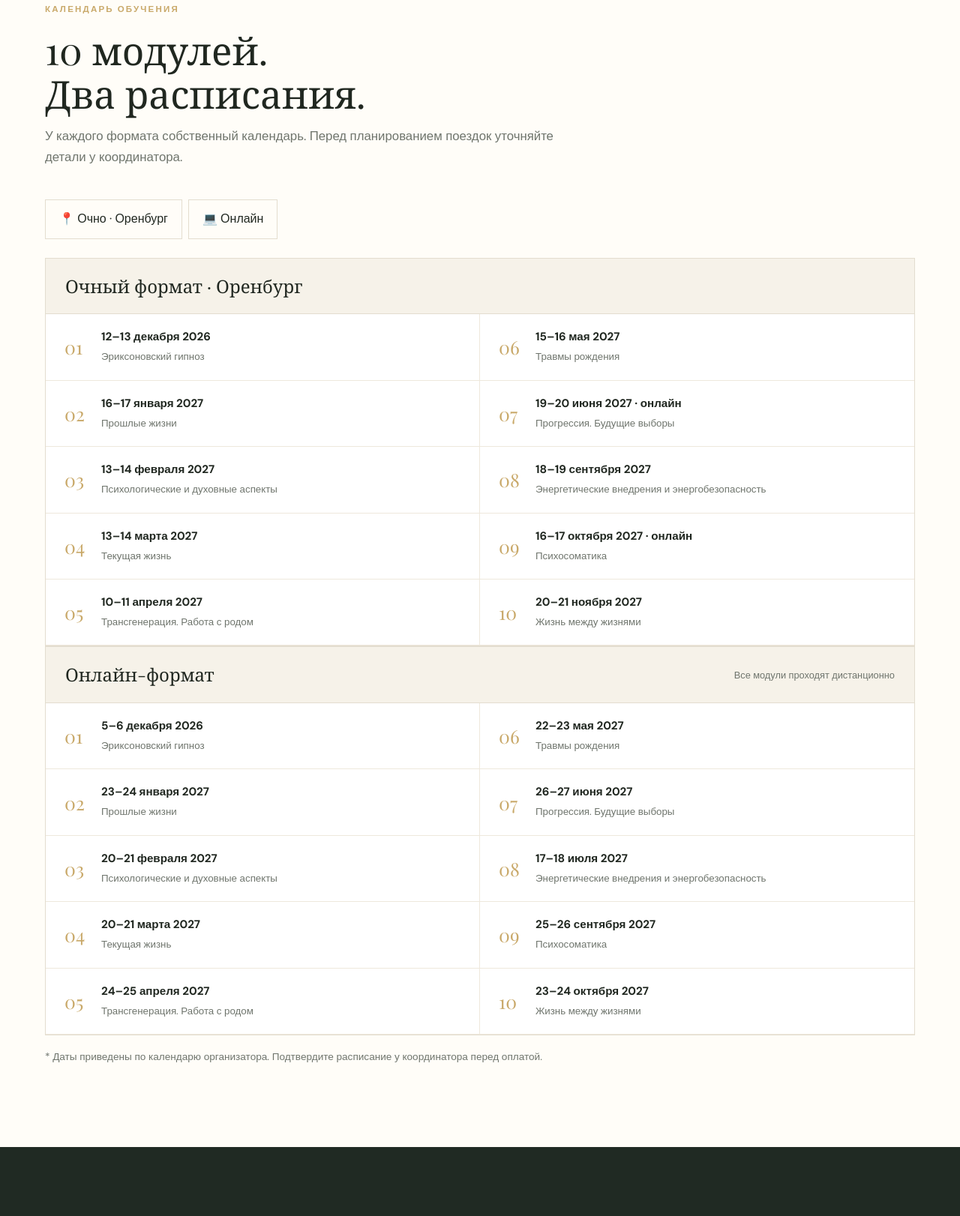
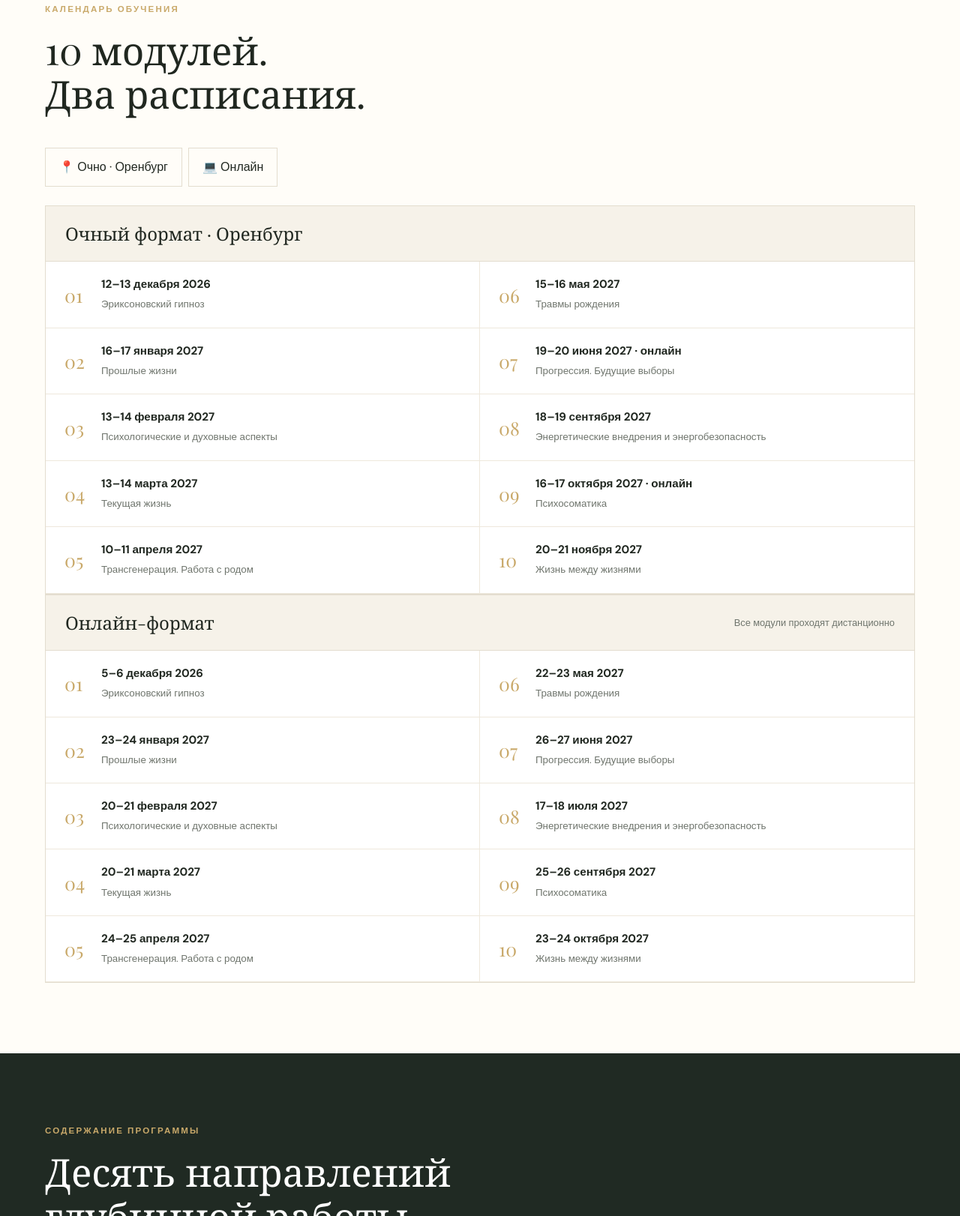
Before and after one commit to iluscho/allareg, a website: page pravki/index.html in a window 1280 px wide. Shown: the part 4951-6573 px from the top of the page at 75% size. Drawn offline with nearby package versions, Linux system fonts and the light colour scheme; no server answers.

Commit message:
Убрать пояснения под расписанием на /pravki, как на основном сайте

```diff
--- a/pravki/index.html
+++ b/pravki/index.html
@@ -141,7 +141,6 @@
     <div class="section-head">
       <div class="eyebrow">Календарь обучения</div>
       <h2 style="margin-top:15px">10 модулей.<br>Два расписания.</h2>
-      <p>У каждого формата собственный календарь. Перед планированием поездок уточняйте детали у координатора.</p>
     </div>
     <div class="tabs" aria-label="Формат обучения">
       <a class="tab" href="#panel-onsite">📍 Очно · Оренбург</a>
@@ -155,7 +154,6 @@
       <div class="schedule-title"><h3>Онлайн-формат</h3><span>Все модули проходят дистанционно</span></div>
       <div class="dates" id="dates-online"></div>
     </div>
-    <p class="note">* Даты приведены по календарю организатора. Подтвердите расписание у координатора перед оплатой.</p>
   </div>
 </section>
 <section class="curriculum" id="modules">
```
